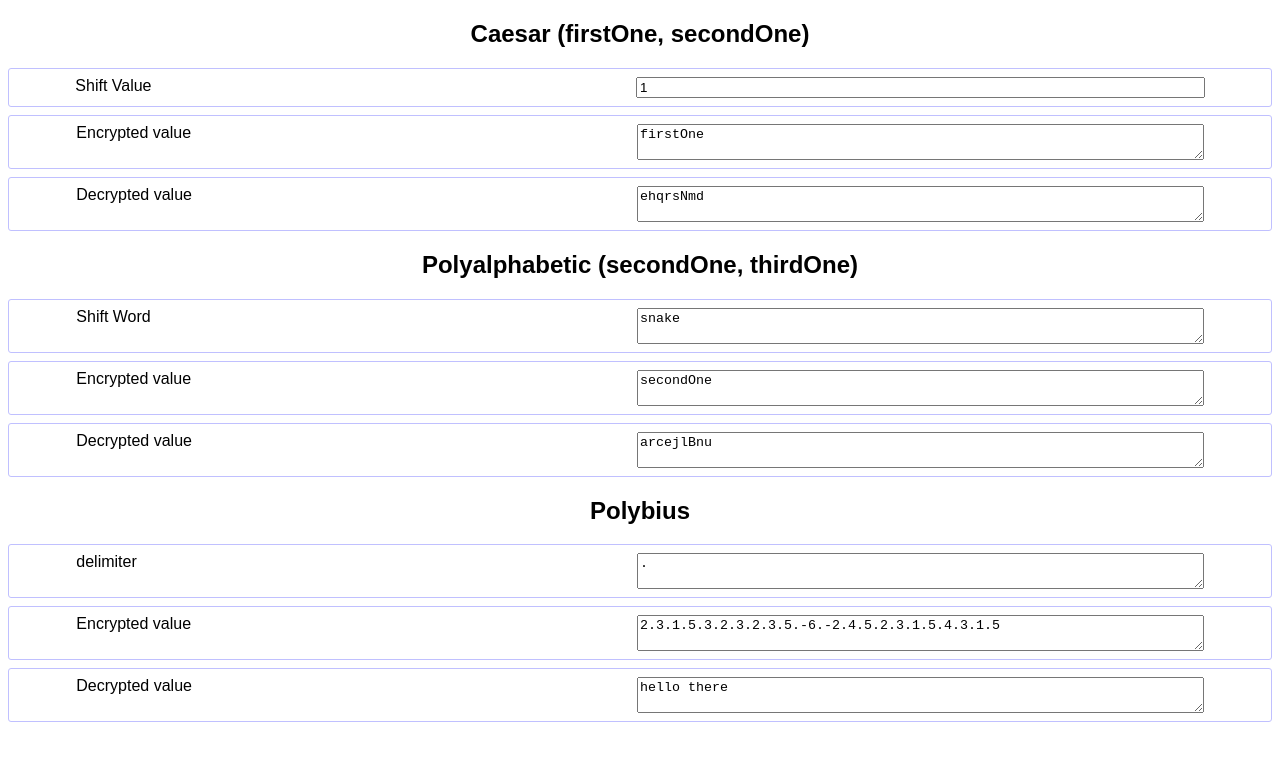
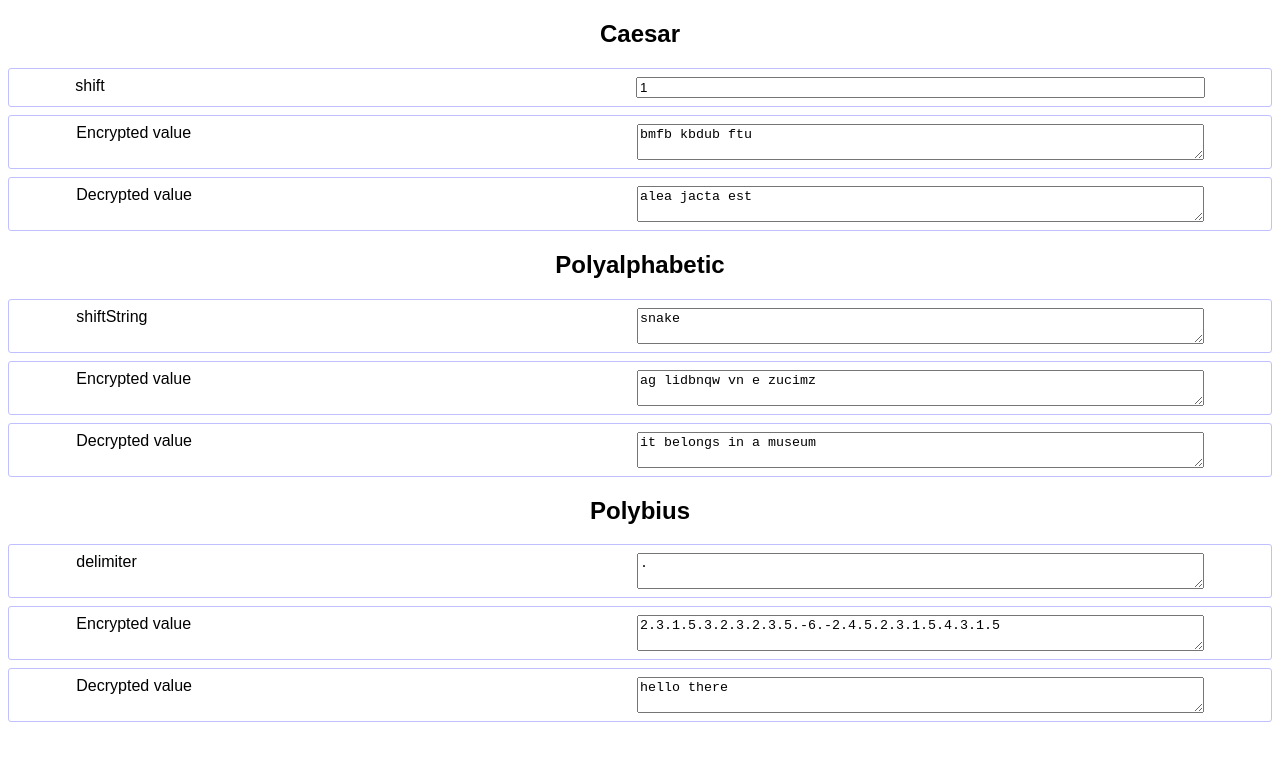
Before and after one commit to rjkerrison/cryptography, a React (Create React App) app: page / in a window 1280 px wide. Shown: the top 760 px of the page. Built offline with nearby package versions, Linux system fonts and the light colour scheme.

Commit message:
refactor: using CryptographyForm for DRYness

```diff
--- a/src/App.js
+++ b/src/App.js
@@ -1,28 +1,14 @@
-import { useState } from 'react'
 import Caesar from './Caesar.jsx'
 import Polyalphabetic from './Polyalphabetic.jsx'
 import Polybius from './Polybius.jsx'
 
 const App = () => {
-  const [values, setValues] = useState(['firstOne', 'secondOne', 'thirdOne'])
-
-  function updateValue(index, x) {
-    const newValues = [...values]
-    newValues.splice(index, 1, x.decryptedValue)
-
-    setValues(newValues)
-  }
-
   return (
     <div className="App">
-      <h2>
-        Caesar ({values[0]}, {values[1]})
-      </h2>
-      <Caesar inValue={values[0]} callback={(x) => updateValue(1, x)} />
-      <h2>
-        Polyalphabetic ({values[1]}, {values[2]})
-      </h2>
-      <Polyalphabetic inValue={values[1]} callback={(x) => updateValue(2, x)} />
+      <h2>Caesar</h2>
+      <Caesar />
+      <h2>Polyalphabetic</h2>
+      <Polyalphabetic />
       <h2>Polybius</h2>
       <Polybius />
     </div>
--- a/src/Caesar.jsx
+++ b/src/Caesar.jsx
@@ -1,50 +1,16 @@
-import React, { useEffect, useState } from 'react'
-import Decrypted from './components/decrypted'
-import Encrypted from './components/encrypted'
-import NumberInput from './components/input/number'
+import React from 'react'
+import CryptographyForm from './components/CryptographyForm'
 import caesar from './helpers/caesar'
 
-const Caesar = ({ inValue }) => {
-  const [encrypted, setEncrypted] = useState(inValue)
-  const [decrypted, setDecrypted] = useState('')
-  const [shift, setShift] = useState(1)
-
-  useEffect(() => {
-    handleEncryptedChange(encrypted)
-  }, [shift])
-
-  const handleDecryptedChange = (value) => {
-    const newEncrypted = caesar.encrypt(value, shift)
-    setEncrypted(newEncrypted)
-    setDecrypted(value)
-  }
-
-  const handleEncryptedChange = (value) => {
-    const newDecrypted = caesar.decrypt(value, shift)
-    console.log({ newDecrypted })
-    setDecrypted(newDecrypted)
-    setEncrypted(value)
-  }
-
+const Caesar = () => {
   return (
-    <div className="Caesar">
-      <NumberInput
-        value={shift}
-        callback={(e) => setShift(e.target.value)}
-        inputName="shift"
-        inputLabel="Shift Value"
-        min={0}
-        max={25}
-      />
-      <Encrypted
-        value={encrypted}
-        callback={(e) => handleEncryptedChange(e.target.value)}
-      />
-      <Decrypted
-        value={decrypted}
-        callback={(e) => handleDecryptedChange(e.target.value)}
-      />
-    </div>
+    <CryptographyForm
+      initialState={{
+        shift: 1,
+        decrypted: 'alea jacta est',
+      }}
+      algorithm={caesar}
+    />
   )
 }
 
--- a/src/Polyalphabetic.jsx
+++ b/src/Polyalphabetic.jsx
@@ -1,48 +1,16 @@
-import React, { useEffect, useState } from 'react'
-import Decrypted from './components/decrypted'
-import Encrypted from './components/encrypted'
-import TextInput from './components/input/text'
+import React from 'react'
+import CryptographyForm from './components/CryptographyForm'
 import polyalphabetic from './helpers/polyalphabetic'
 
-const Polyalphabetic = ({ inValue }) => {
-  const [encrypted, setEncrypted] = useState(inValue)
-  const [decrypted, setDecrypted] = useState('')
-  const [shiftString, setShiftString] = useState('snake')
-
-  useEffect(() => {
-    handleEncryptedChange(encrypted)
-  }, [shiftString])
-
-  const handleDecryptedChange = (value) => {
-    const newEncrypted = polyalphabetic.encrypt(value, shiftString)
-    setEncrypted(newEncrypted)
-    setDecrypted(value)
-  }
-
-  const handleEncryptedChange = (value) => {
-    const newDecrypted = polyalphabetic.decrypt(value, shiftString)
-    console.log({ newDecrypted })
-    setDecrypted(newDecrypted)
-    setEncrypted(value)
-  }
-
+const Polyalphabetic = () => {
   return (
-    <div className="Polyalphabetic">
-      <TextInput
-        value={shiftString}
-        callback={(e) => setShiftString(e.target.value)}
-        inputName="shift"
-        inputLabel="Shift Word"
-      />
-      <Encrypted
-        value={encrypted}
-        callback={(e) => handleEncryptedChange(e.target.value)}
-      />
-      <Decrypted
-        value={decrypted}
-        callback={(e) => handleDecryptedChange(e.target.value)}
-      />
-    </div>
+    <CryptographyForm
+      initialState={{
+        shiftString: 'snake',
+        decrypted: 'it belongs in a museum',
+      }}
+      algorithm={polyalphabetic}
+    />
   )
 }
 
--- a/src/components/CryptographyForm.js
+++ b/src/components/CryptographyForm.js
@@ -33,7 +33,6 @@ const CryptographyForm = ({ initialState, algorithm }) => {
 
   const handleGenericChange = (event) => {
     const { value, name } = event.target
-    console.log({ value, name })
     const newState = { ...state, [name]: value }
     setState(newState)
   }
@@ -43,7 +42,6 @@ const CryptographyForm = ({ initialState, algorithm }) => {
     if (typeof otherState[key] === 'number') {
       InputComponent = NumberInput
     }
-    console.log({ state })
 
     return (
       <InputComponent
--- a/src/helpers/caesar.js
+++ b/src/helpers/caesar.js
@@ -12,8 +12,8 @@ const caesarShiftString = (value, shift) => {
 }
 
 const caesar = {
-  decrypt: (value, shift) => caesarShiftString(value, -shift),
-  encrypt: caesarShiftString,
+  decrypt: (value, { shift }) => caesarShiftString(value, -shift),
+  encrypt: (value, { shift }) => caesarShiftString(value, shift),
 }
 
 export default caesar
--- a/src/helpers/polyalphabetic.js
+++ b/src/helpers/polyalphabetic.js
@@ -19,9 +19,10 @@ const getShift = (shiftString, i, isEncryption) => {
 }
 
 const polyalphabetic = {
-  decrypt: (value, shiftString) =>
+  decrypt: (value, { shiftString }) =>
     polyalphabeticShiftString(value, shiftString, false),
-  encrypt: polyalphabeticShiftString,
+  encrypt: (value, { shiftString }) =>
+    polyalphabeticShiftString(value, shiftString),
 }
 
 export default polyalphabetic
--- a/src/helpers/shared.js
+++ b/src/helpers/shared.js
@@ -27,7 +27,6 @@ const getCharCodeFromNumber = ({ number, isUppercase }) => {
 
 const shiftCharCode = (charCode, shift) => {
   if (!isLetter(charCode)) {
-    console.log({ charCode })
     return charCode
   }
 
```
